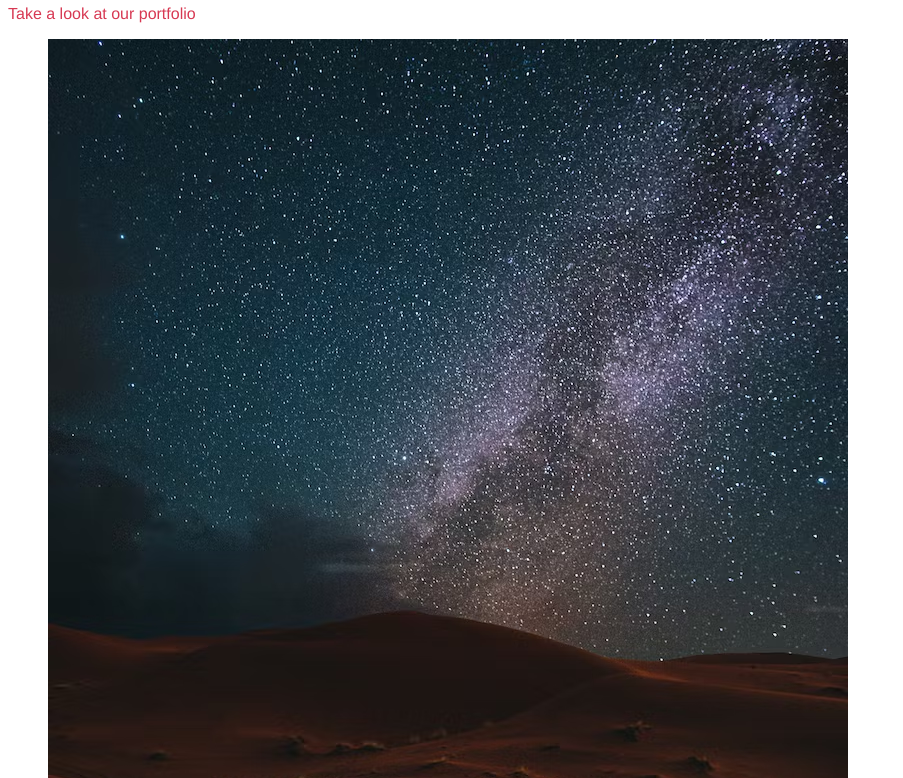
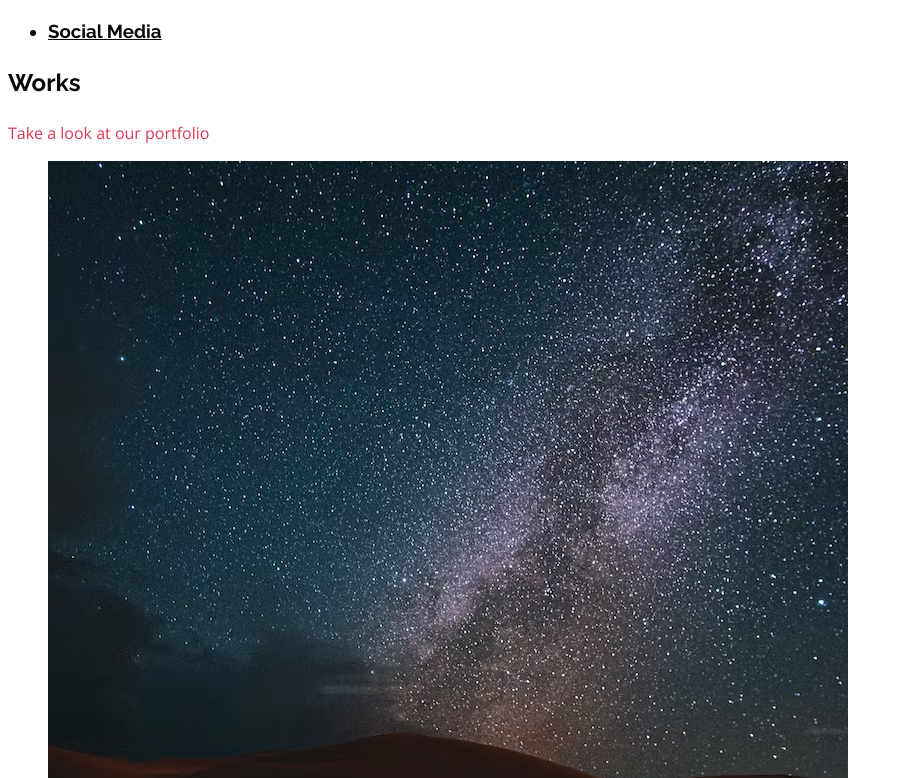
Before and after one commit to hanichris/alx-frontend, a plain HTML site: page css/index.html in a window 1280 px wide. Shown: the part 673-1451 px from the top of the page, without its empty margins (0-903 px from the left). Drawn offline with nearby package versions, Linux system fonts and the light colour scheme.

Commit message:
Define custom properties for the font-weight, font-size and line-height.

```diff
--- a/css/styles/2-style.css
+++ b/css/styles/2-style.css
@@ -8,24 +8,32 @@ html {
     --color-white: #ffffff;
     --color-light-grey: #f3f3f3;
     --color-dark-grey: #353535;
-    --text-color: var(--color-black);
-    --font-family-base: "Helvetica Neue", Helvetica, Arial, sans-serif;
-    --font-family-title: "Helvetica Neue", Helvetica, Arial, sans-serif;
+    --font-family-base: "Open Sans", "Helvetica Neue", Helvetica, Arial, sans-serif;
+    --font-family-title: Raleway, "Helvetica Neue", Helvetica, Arial, sans-serif;
     --font-size-small: 1.2rem;
     --font-size-medium: 1.6rem;
     --font-size-large: 1.8rem;
     --font-size-x-large: 2.3rem;
     --font-size-xx-large: 4.8rem;
+    --font-weight-regular: 400;
+    --font-weight-bold: 700;
+    --line-height-small: 1.2;
+    --line-height-base: 1.5;
+    --line-height-big: 1.8;
+    --text-color: var(--color-black);
 }
 
 body {
+    color: var(--text-color);
     font-family: var(--font-family-base);
-    color: var(--text-color);
     font-size: var(--font-size-medium);
+    font-weight: var(--font-weight-regular);
+    line-height: var(--line-height-base);
 }
 
 :is(h1, h2, h3, h4, h5, h6) {
     font-family: var(--font-family-title);
+    font-weight: var(--font-weight-bold);
 }
 
 a {
```
